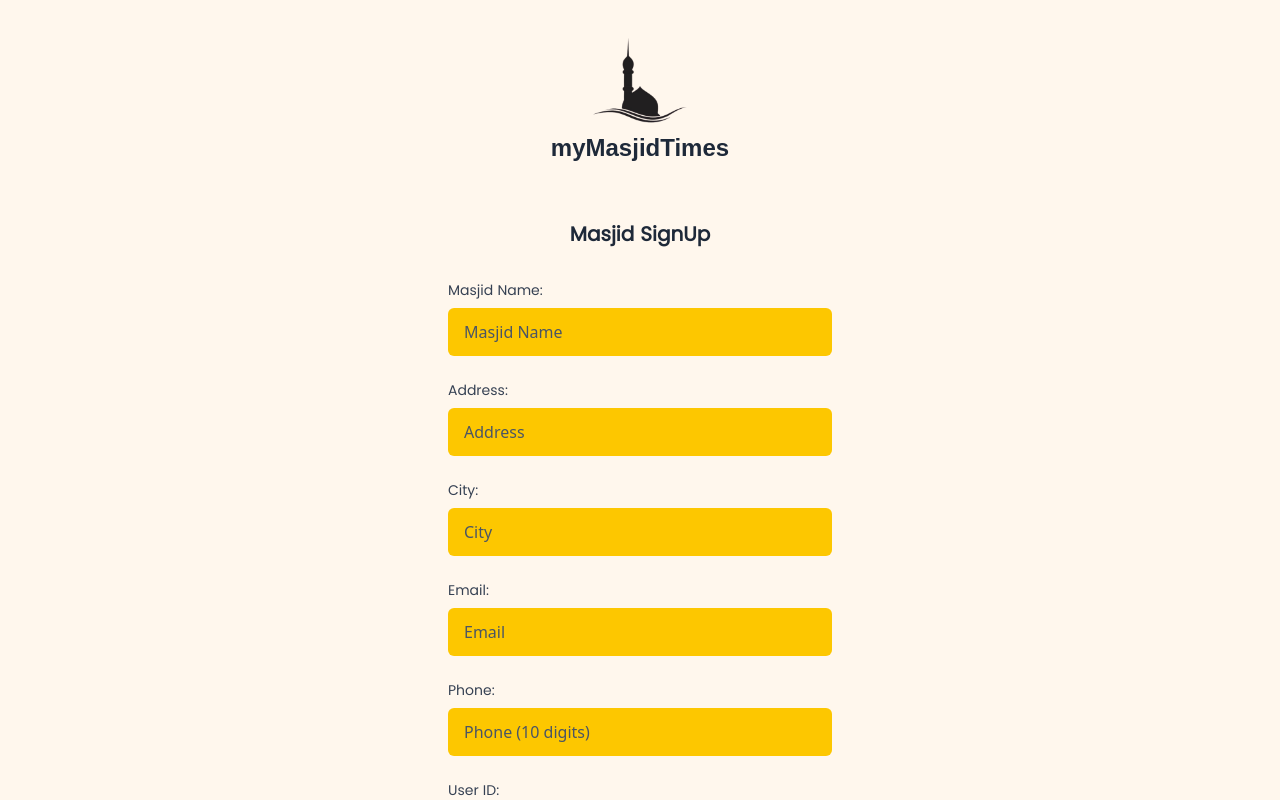
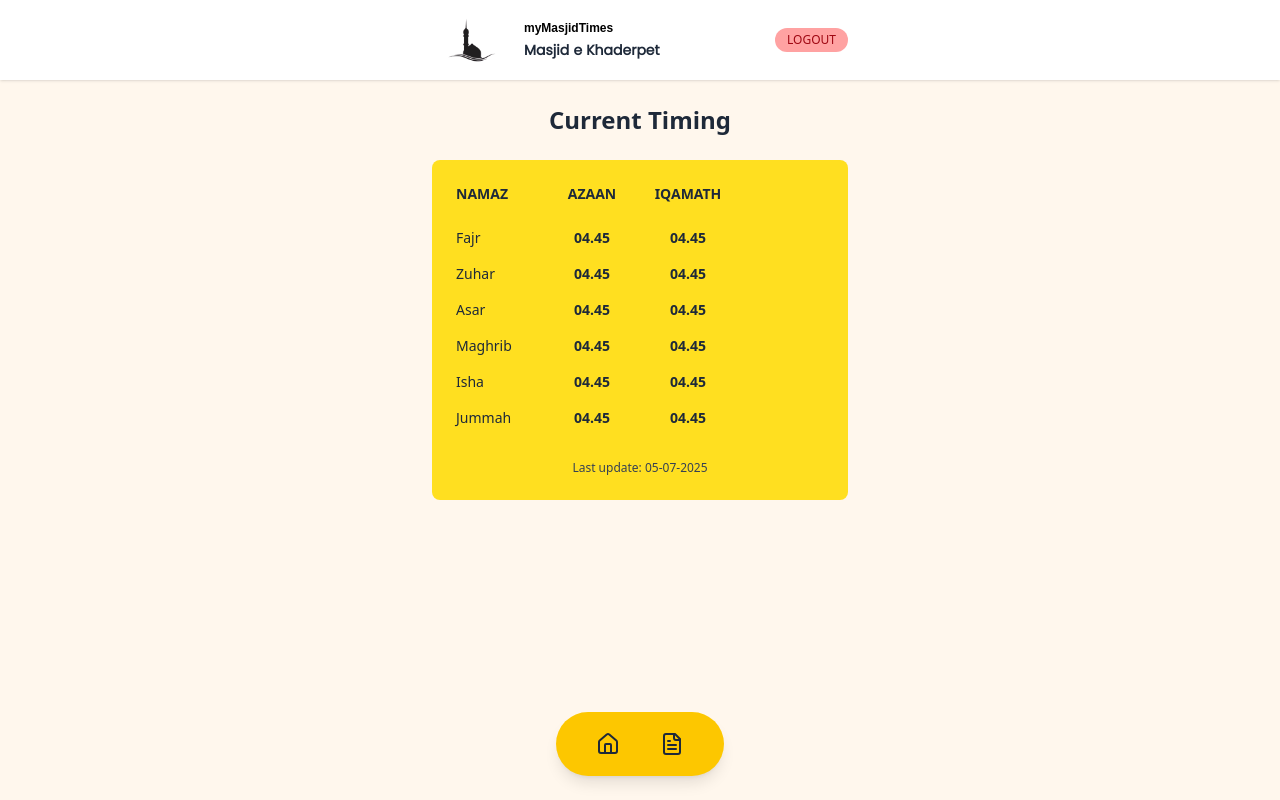
Before and after one commit to zabi-inayath/mymasjidtimes, a React (Vite) app in the folder MMT-frontend/: page /masjid/dashboard in a window 1280 px wide. Shown: the top 800 px of the page. Built offline with nearby package versions, Linux system fonts and the light colour scheme; a web font is replaced by a local one.

Commit message:
Dashboard ui completed

```diff
--- a/MMT-frontend/package.json
+++ b/MMT-frontend/package.json
@@ -11,6 +11,7 @@
   },
   "dependencies": {
     "@tailwindcss/vite": "^4.1.11",
+    "lucide-react": "^0.525.0",
     "react": "^19.1.0",
     "react-dom": "^19.1.0",
     "react-hot-toast": "^2.5.2",
--- a/MMT-frontend/src/App.jsx
+++ b/MMT-frontend/src/App.jsx
@@ -4,6 +4,7 @@ import { Toaster } from "react-hot-toast";
 import { BrowserRouter as Router, Routes, Route, Navigate } from 'react-router-dom'
 import MasjidLoginPage from './components/MasjidComponents/MasjidLoginPage';
 import MasjidSignupPage from './components/MasjidComponents/MasjidSignupPage';
+import MasjidDashboard from './components/MasjidComponents/MasjidDashboard';
 
 function App() {
   return (
@@ -16,7 +17,7 @@ function App() {
           {/* Masjid route */}
           <Route path="/masjid/login" element={<MasjidLoginPage />} />
           <Route path="/masjid/signup" element={<MasjidSignupPage />} />
-          <Route path="/masjid/dashboard" element={<MasjidSignupPage />} />
+          <Route path="/masjid/dashboard" element={<MasjidDashboard />} />
 
           {/* You can add more routes here */}
           {/* <Route path="/masjid/dashboard" element={<Dashboard />} /> */}
--- a/MMT-frontend/src/components/MasjidComponents/MasjidDashboard.jsx
+++ b/MMT-frontend/src/components/MasjidComponents/MasjidDashboard.jsx
@@ -0,0 +1,93 @@
+import React from 'react';
+import { Home, FileText } from 'lucide-react';
+
+export default function MasjidDashboard() {
+    const prayerTimes = [
+        { name: 'Fajr', namaz: '04.45', azaan: '04.45', iqamath: '04.45' },
+        { name: 'Zuhar', namaz: '04.45', azaan: '04.45', iqamath: '04.45' },
+        { name: 'Asar', namaz: '04.45', azaan: '04.45', iqamath: '04.45' },
+        { name: 'Maghrib', namaz: '04.45', azaan: '04.45', iqamath: '04.45' },
+        { name: 'Isha', namaz: '04.45', azaan: '04.45', iqamath: '04.45' },
+        { name: 'Jummah', namaz: '04.45', azaan: '04.45', iqamath: '04.45' },
+    ];
+
+    const handleLogout = () => {
+        console.log('Logout clicked');
+
+        localStorage.removeItem('masjidToken'); // Assuming you store the token in localStorage
+        window.location.href = '/masjid/login'; // Redirect to login page
+    };
+
+    return (
+        <div className="min-h-screen bg-orange-50">
+            {/* Header */}
+            <header className="bg-white shadow-sm">
+                <div className="max-w-md mx-auto px-4 py-0 flex items-center justify-between">
+                    {/* Logo and Title */}
+                    <div className="flex items-center space-x-3">
+                        <div >
+                            <img className="w-20 h-20" src='/myMasjidTimes_Logo.png' alt="Logo" />
+                        </div>
+                        <div>
+                            <div className="text-xs hagrid font-bold text-black-600 mb-1">myMasjidTimes</div>
+                            <div className="text-sm poppins font-semibold text-gray-800">Masjid e Khaderpet</div>
+                        </div>
+                    </div>
+
+                    {/* Logout Button */}
+                    <button
+                        onClick={handleLogout}
+                        className="bg-red-300 hover:bg-red-400 text-red-800 text-xs font-medium px-3 py-1 rounded-full transition-colors"
+                    >
+                        LOGOUT
+                    </button>
+                </div>
+            </header>
+
+            {/* Main Content */}
+            <div className="max-w-md mx-auto px-4 py-6">
+                <h1 className="text-2xl font-bold text-gray-800 text-center mb-6">
+                    Current Timing
+                </h1>
+
+                {/* Prayer Times Card */}
+                <div className="bg-yellow-300 rounded-lg p-6 mb-8">
+                    {/* Table Header */}
+                    <div className="grid grid-cols-4 gap-4 mb-4">
+                        <div className="font-bold text-gray-800 text-sm">NAMAZ</div>
+                        <div className="font-bold text-gray-800 text-sm text-center">AZAAN</div>
+                        <div className="font-bold text-gray-800 text-sm text-center">IQAMATH</div>
+                        <div></div>
+                    </div>
+
+                    {/* Prayer Times Rows */}
+                    {prayerTimes.map((prayer, index) => (
+                        <div key={index} className="grid grid-cols-4 gap-4 py-2">
+                            <div className="font-medium text-gray-800 text-sm">{prayer.name}</div>
+                            <div className="font-bold text-gray-800 text-sm text-center">{prayer.azaan}</div>
+                            <div className="font-bold text-gray-800 text-sm text-center">{prayer.iqamath}</div>
+                            <div></div>
+                        </div>
+                    ))}
+
+                    {/* Last Update */}
+                    <div className="text-center text-xs text-gray-700 mt-6">
+                        Last update: 05-07-2025
+                    </div>
+                </div>
+
+                {/* Bottom Navigation */}
+                <div className="fixed bottom-6 left-1/2 transform -translate-x-1/2">
+                    <div className="bg-yellow-400 rounded-full px-8 py-3 flex items-center space-x-6 shadow-lg">
+                        <button className="p-2 rounded-full hover:bg-yellow-500 transition-colors">
+                            <Home size={24} className="text-gray-800" />
+                        </button>
+                        <button className="p-2 rounded-full hover:bg-yellow-500 transition-colors">
+                            <FileText size={24} className="text-gray-800" />
+                        </button>
+                    </div>
+                </div>
+            </div>
+        </div>
+    );
+}
```
Also changed, not shown: 1 other file (tests, documents, lock files or other folders).
